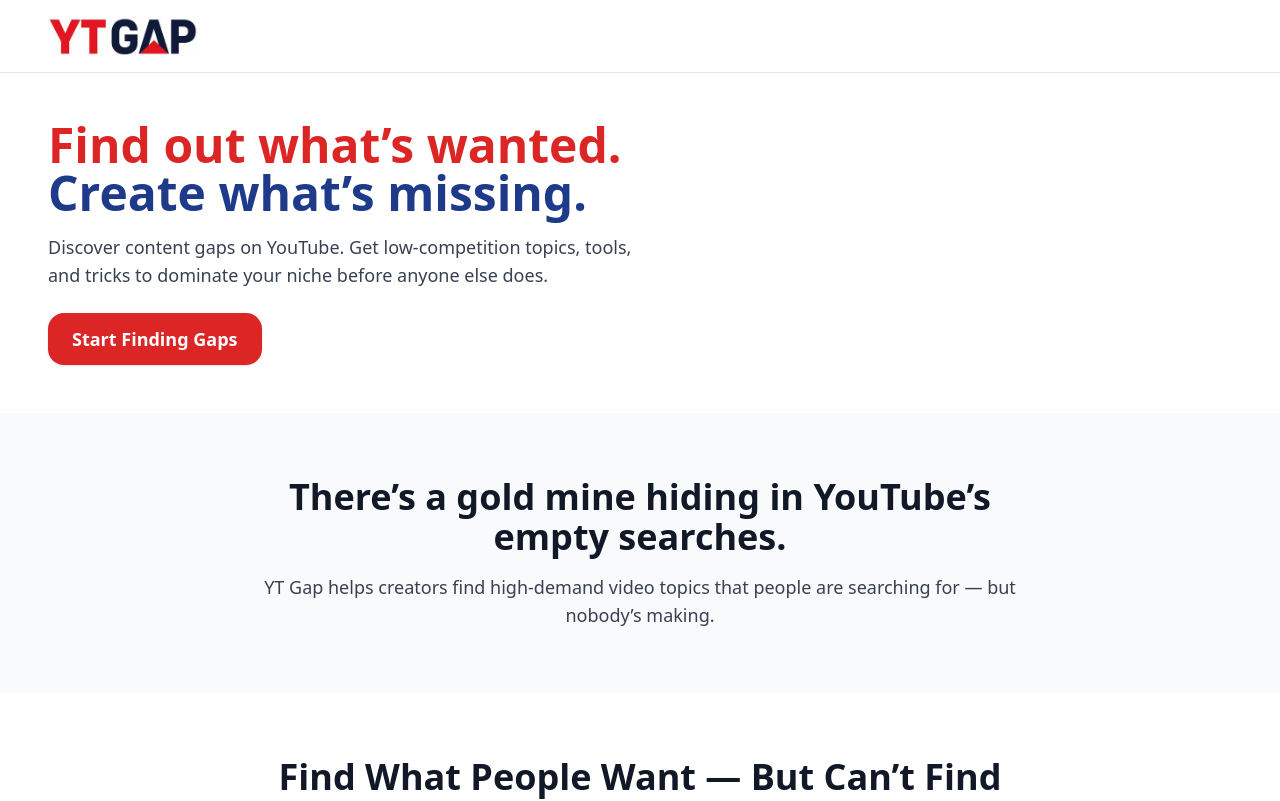
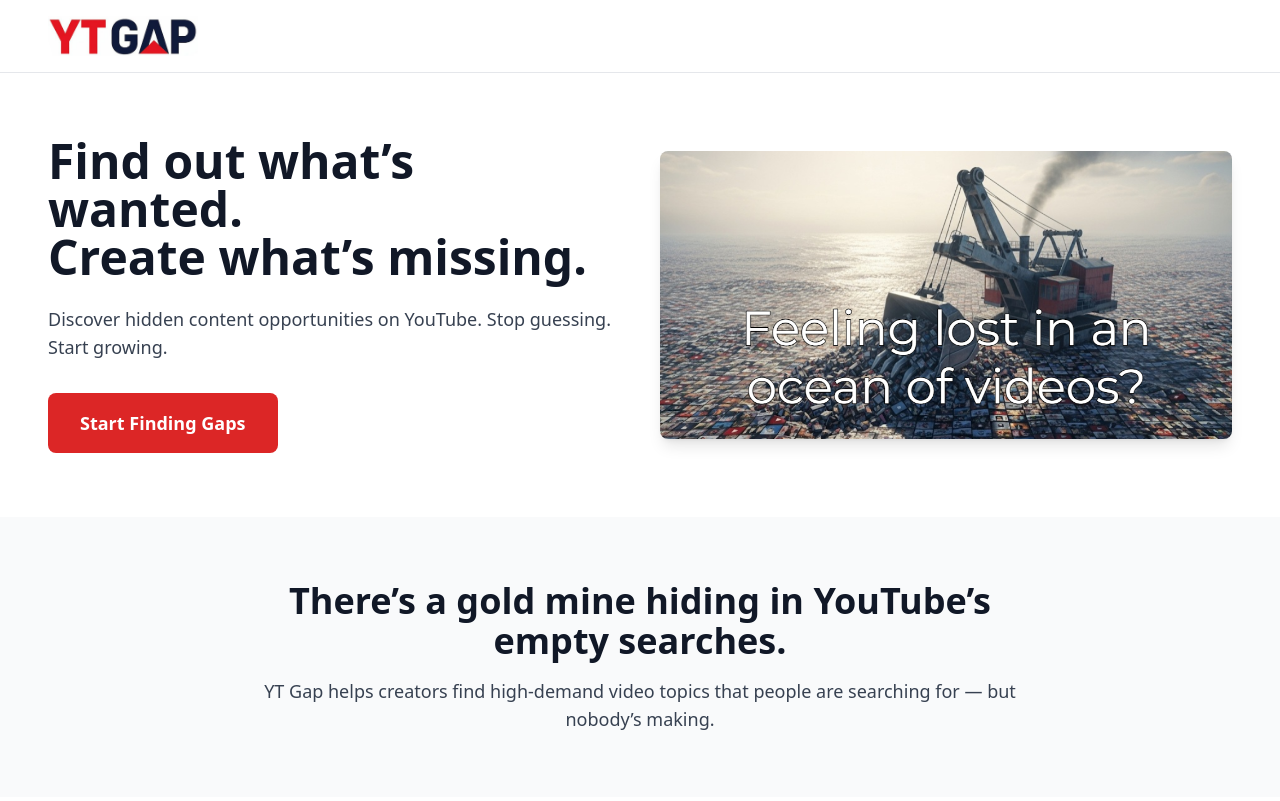
Before and after one commit to ytgap/yt-gap, a React (Create React App) app: page / in a window 1280 px wide. Shown: the top 801 px of the page. Built offline with nearby package versions, Linux system fonts and the light colour scheme; the HTML template or start-up script is replaced by a standard one.

Commit message:
Update HeroSection.jsx

```diff
--- a/src/HeroSection.jsx
+++ b/src/HeroSection.jsx
@@ -1,21 +1,41 @@
 import React from 'react';
 
 export default function HeroSection() {
+  const scrollToGapFinder = () => {
+    const section = document.getElementById('gap-finder');
+    if (section) {
+      section.scrollIntoView({ behavior: 'smooth' });
+    }
+  };
+
   return (
-    <section className="bg-white text-gray-900 py-12 px-6 md:px-12">
-      <div className="max-w-7xl mx-auto flex flex-col-reverse md:flex-row items-center justify-between">
-        <div className="w-full md:w-1/2">
-          <h1 className="text-4xl md:text-5xl font-extrabold leading-tight mb-4 text-red-600">
-            Find out what’s wanted.
-            <br />
-            <span className="text-blue-900">Create what’s missing.</span>
+    <section className="bg-white py-16 px-6 md:px-12">
+      <div className="max-w-7xl mx-auto flex flex-col md:flex-row items-center justify-between gap-10">
+
+        {/* Left Column: Text */}
+        <div className="w-full md:w-1/2 text-center md:text-left">
+          <h1 className="text-4xl md:text-5xl font-extrabold text-gray-900 mb-6 leading-tight">
+            Find out what’s wanted. <br />
+            Create what’s missing.
           </h1>
-          <p className="text-lg text-gray-700 mb-6">
-            Discover content gaps on YouTube. Get low-competition topics, tools, and tricks to dominate your niche before anyone else does.
+          <p className="text-lg text-gray-700 mb-8">
+            Discover hidden content opportunities on YouTube. Stop guessing. Start growing.
           </p>
-          <button className="bg-red-600 text-white text-lg font-semibold px-6 py-3 rounded-2xl shadow hover:bg-red-700 transition">
+          <button
+            onClick={scrollToGapFinder}
+            className="bg-red-600 hover:bg-red-700 text-white font-semibold px-8 py-4 rounded-lg text-lg transition"
+          >
             Start Finding Gaps
           </button>
+        </div>
+
+        {/* Right Column: Image */}
+        <div className="w-full md:w-1/2 mt-10 md:mt-0">
+          <img
+            src="/sea.png"
+            alt="Feeling lost in an ocean of videos?"
+            className="w-full h-auto rounded-lg shadow-lg"
+          />
         </div>
       </div>
     </section>
```
